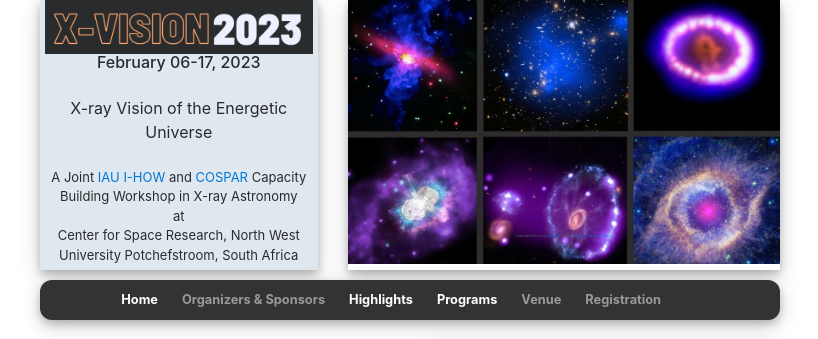
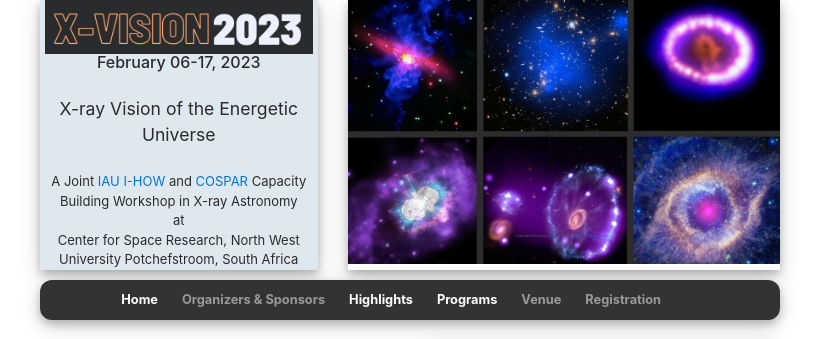
Before and after one commit to xvisionastro2023/xvisionastro2023.github.io, a Jekyll site: the page built from index.html, in a window 1280 px wide. Shown: the top 339 px of the page, without its empty margins (230-1048 px from the left). Built offline with Jekyll 4.4.1, drawn with Linux system fonts in a browser that asks for light colours; nearby versions of some CDN libraries.

Commit message:
Update header.html

```diff
--- a/_includes/header.html
+++ b/_includes/header.html
@@ -7,7 +7,7 @@
             <div class="jumbotron">
                 <img class="img-fluid" src="{{ site.data.conference.logo_path }}">
                 <h6 class="text-center mt-0">{{ site.data.conference.date }}</h6>
-                <p class="text-center mt-4 mb-4" style="font-size:16px;">{{ site.data.conference.full_title }}</p>
+                <p class="text-center mt-4 mb-4">{{ site.data.conference.full_title }}</p>
                 <p class="text-center mb-0" style="font-size:13px;">{{ site.data.conference.description }}</p>
                 <p class="text-center mb-0" style="font-size:13px;">{{ site.data.conference.location }}</p>
             </div>
```
